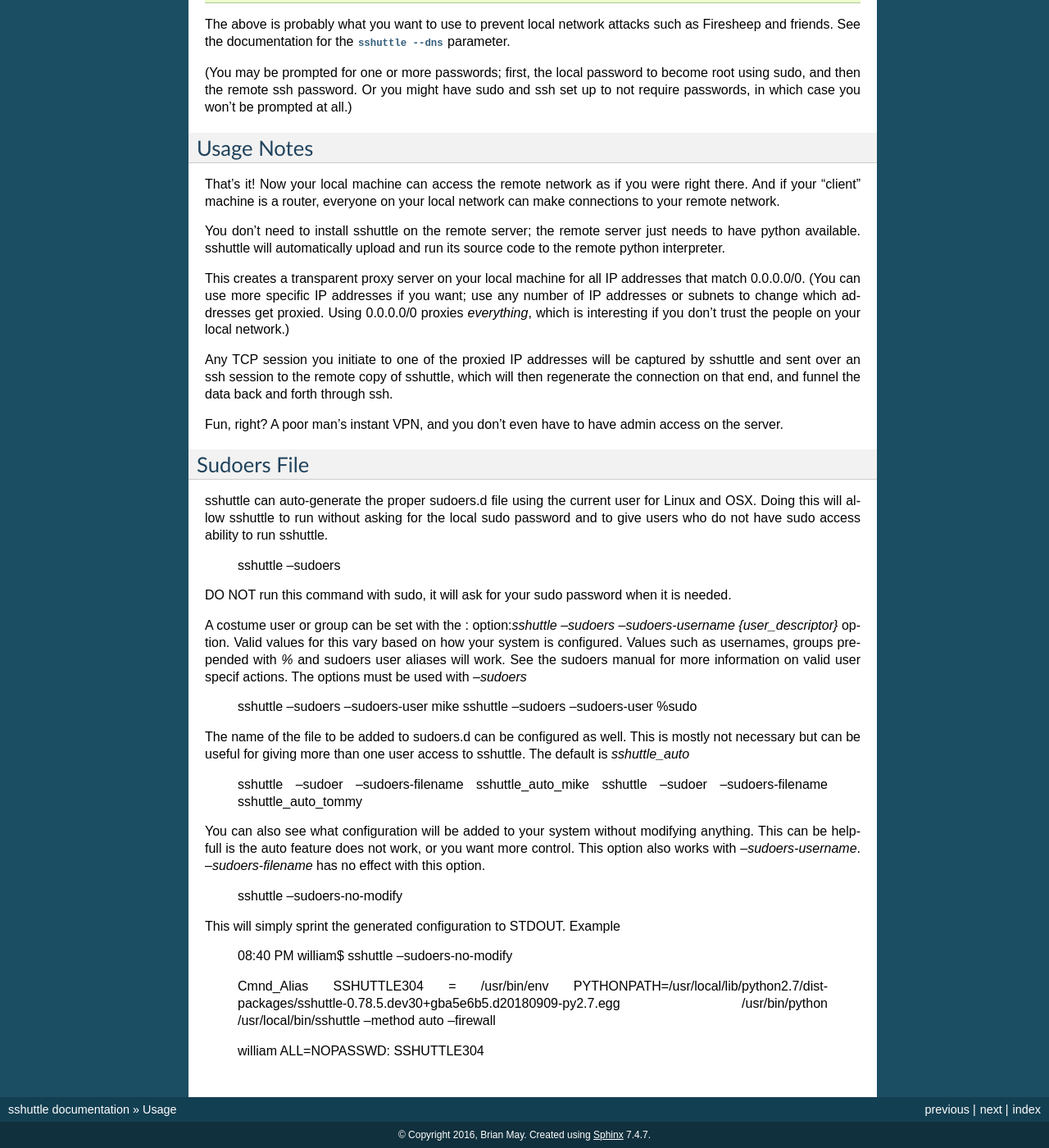
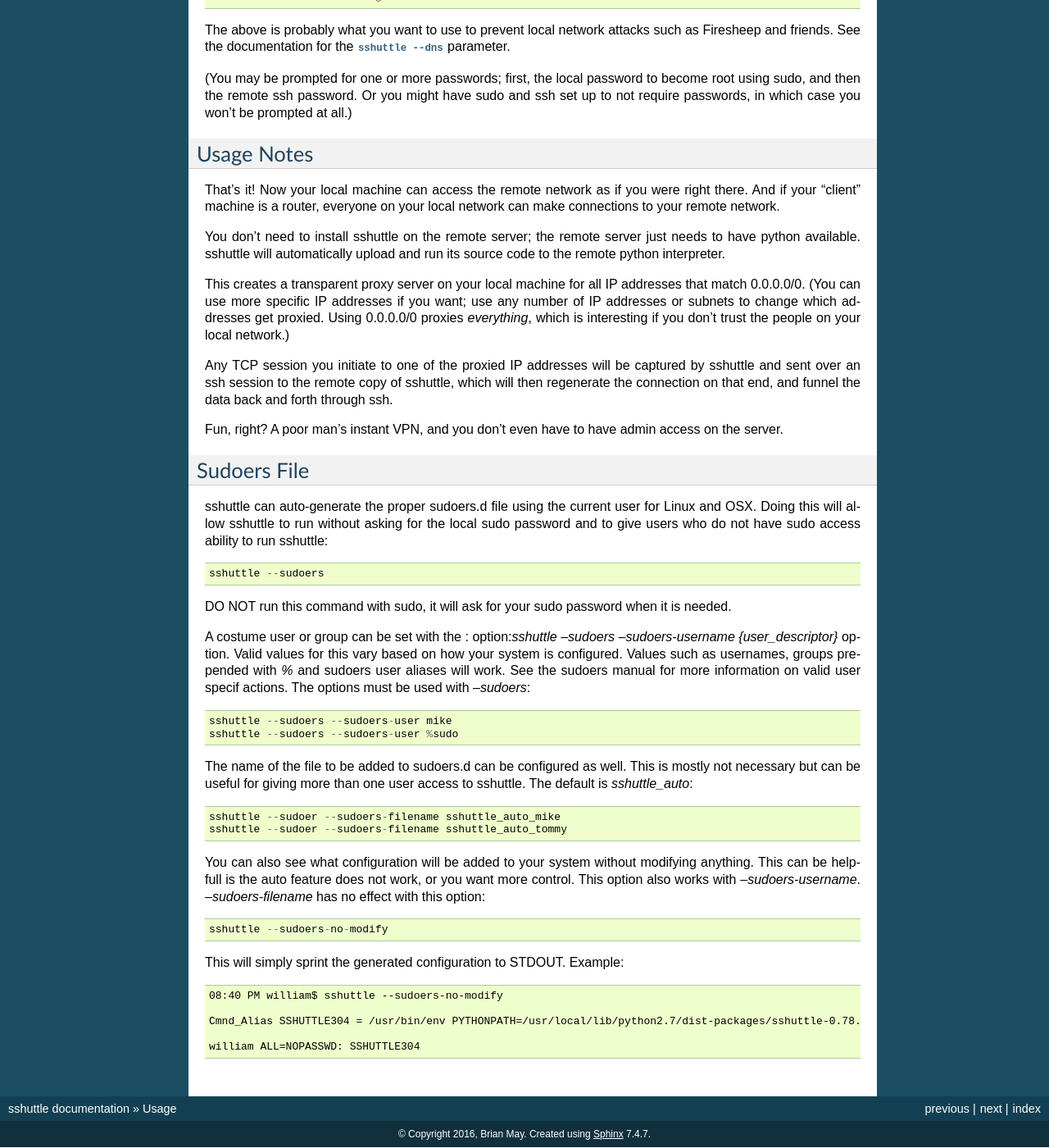
Before and after one commit to sshuttle/sshuttle, a Sphinx documentation site: the page built from docs/usage.rst, in a window 1280 px wide and 1400 px high, scrolled down 553 px. Shown: the whole window at 82% size. Built offline with Sphinx 7.4.7, drawn with Linux system fonts in a browser that asks for light colours; the version number could not be read and is left out; some of the changed text lies outside the part shown.

```diff
--- a/docs/usage.rst
+++ b/docs/usage.rst
@@ -21,7 +21,7 @@ Forward all traffic::
       sshuttle -r username@sshserver 0/0
 
 
-- For 'My VPN broke and need a temporary solution FAST to access local IPv4 addresses':
+- For 'My VPN broke and need a temporary solution FAST to access local IPv4 addresses'::
 
       sshuttle --dns -NHr username@sshserver 10.0.0.0/8 172.16.0.0/12 192.168.0.0/16
 
@@ -70,7 +70,7 @@ Sudoers File
 sshuttle can auto-generate the proper sudoers.d file using the current user
 for Linux and OSX. Doing this will allow sshuttle to run without asking for
 the local sudo password and to give users who do not have sudo access
-ability to run sshuttle.
+ability to run sshuttle::
 
   sshuttle --sudoers
 
@@ -82,14 +82,14 @@ option:`sshuttle --sudoers --sudoers-username {user_descriptor}` option. Valid
 values for this vary based on how your system is configured. Values such as
 usernames, groups pre-pended with `%` and sudoers user aliases will work. See
 the sudoers manual for more information on valid user specif actions.
-The options must be used with `--sudoers`
+The options must be used with `--sudoers`::
 
   sshuttle --sudoers --sudoers-user mike
   sshuttle --sudoers --sudoers-user %sudo
 
 The name of the file to be added to sudoers.d can be configured as well. This
 is mostly not necessary but can be useful for giving more than one user
-access to sshuttle. The default is `sshuttle_auto`
+access to sshuttle. The default is `sshuttle_auto`::
 
   sshuttle --sudoer --sudoers-filename sshuttle_auto_mike
   sshuttle --sudoer --sudoers-filename sshuttle_auto_tommy
@@ -97,11 +97,11 @@ access to sshuttle. The default is `sshuttle_auto`
 You can also see what configuration will be added to your system without
 modifying anything. This can be helpfull is the auto feature does not work, or
 you want more control. This option also works with `--sudoers-username`.
-`--sudoers-filename` has no effect with this option.
+`--sudoers-filename` has no effect with this option::
 
   sshuttle --sudoers-no-modify
 
-This will simply sprint the generated configuration to STDOUT. Example
+This will simply sprint the generated configuration to STDOUT. Example::
 
   08:40 PM william$ sshuttle --sudoers-no-modify
 
```
